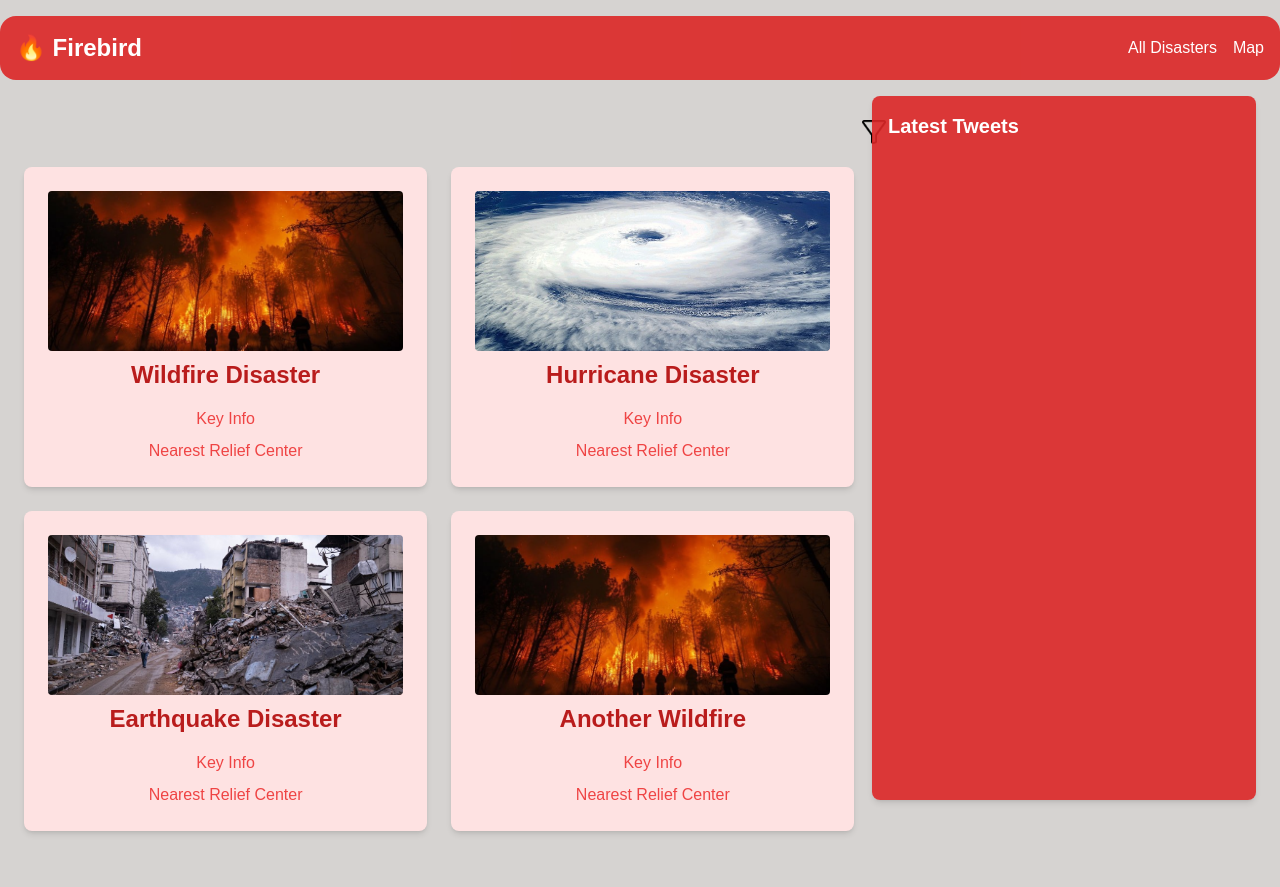
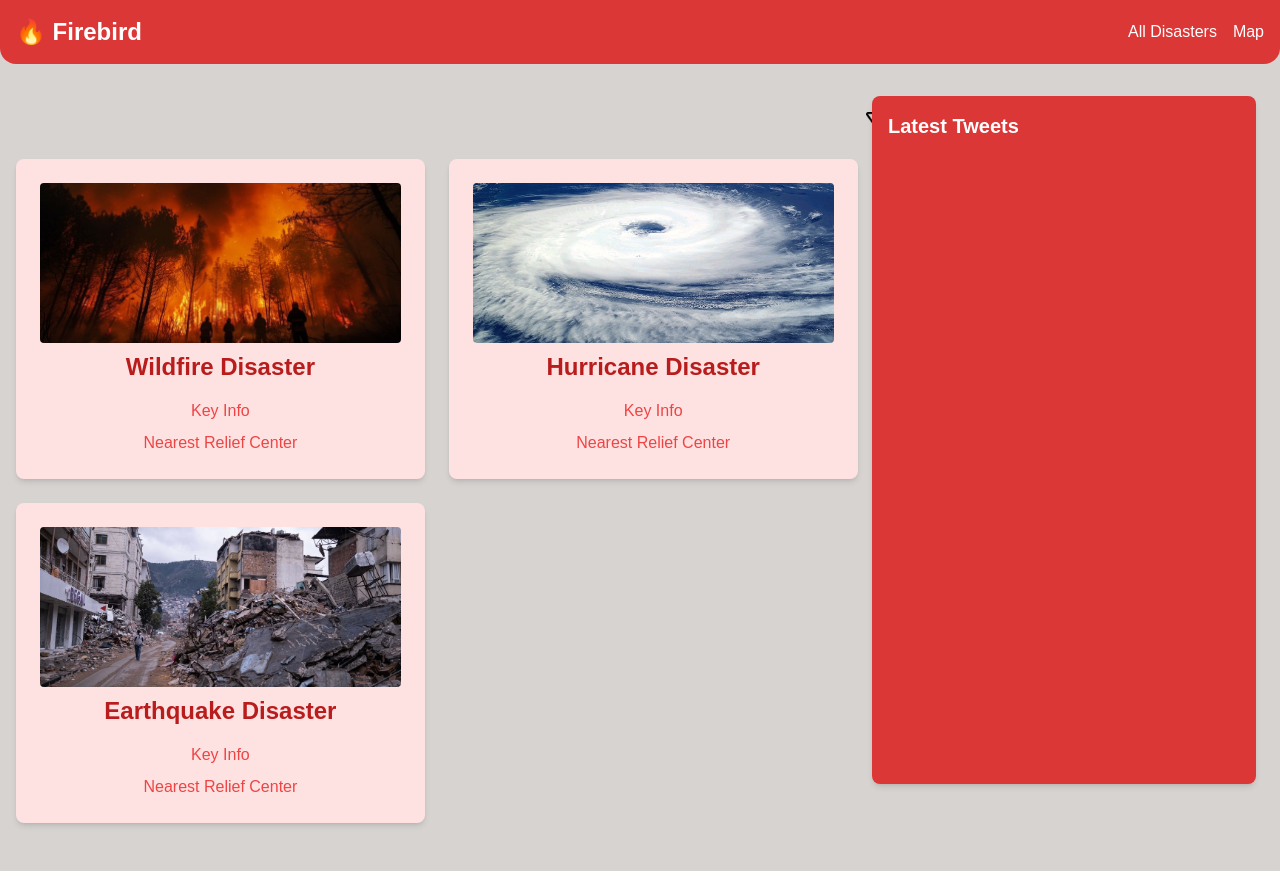
Before and after one commit to WiiExpertise/firebird, a Next.js app: page /dashboard in a window 1280 px wide. Built offline with nearby package versions, Linux system fonts and the light colour scheme.

Commit message:
Added color styling

```diff
--- a/app/alldisasters/page.tsx
+++ b/app/alldisasters/page.tsx
@@ -69,7 +69,7 @@ const AllDisasters: React.FC = () => {
 
   return (
     <div className="bg-stone-300 min-h-screen p-6 relative flex flex-col items-center">
-      <header className="bg-red-600/90 text-white p-4 w-full fixed top-2 left-0 z-50 rounded-2xl mt-2">
+      <header className="bg-[#DB3737] text-white p-4 w-full fixed top-0 left-0 z-50 rounded-t-none rounded-b-2xl">
         <div className="flex justify-between items-center">
           <Link href="/dashboard">
             <h1 className="text-2xl font-bold text-white">🔥 Firebird</h1>
--- a/app/components/TweetsSidebar.tsx
+++ b/app/components/TweetsSidebar.tsx
@@ -28,7 +28,7 @@ export function TweetsSidebar() {
   }, []);
 
   return (
-    <aside className="w-96 bg-red-600/90 text-black p-4 rounded-lg shadow-md fixed right-6 top-24 h-[calc(100vh-6rem)] overflow-y-auto z-40">
+    <aside className="w-96 bg-[#DB3737] text-black p-4 rounded-lg shadow-md fixed right-6 top-24 bottom-4 overflow-y-auto z-40">
       <h3 className="text-xl font-semibold mb-4 text-white">Latest Tweets</h3>
       <div className="space-y-4 flex flex-col">
         {tweets.map((tweet, index) => (
--- a/app/dashboard/page.tsx
+++ b/app/dashboard/page.tsx
@@ -6,12 +6,10 @@ import SortDropdown from "../../components/SortDropdown";
 import { TweetsSidebar } from "../components/TweetsSidebar";
 
 export default function FirebirdDashboard() {
-  // Initial disaster data without an image property.
   const initialData = [
     { name: "Wildfire Disaster", category: "Wildfire", keyInfo: "Key Info", reliefCenter: "Nearest Relief Center" },
     { name: "Hurricane Disaster", category: "Hurricane", keyInfo: "Key Info", reliefCenter: "Nearest Relief Center" },
     { name: "Earthquake Disaster", category: "Earthquake", keyInfo: "Key Info", reliefCenter: "Nearest Relief Center" },
-    { name: "Another Wildfire", category: "Wildfire", keyInfo: "Key Info", reliefCenter: "Nearest Relief Center" }
   ];
 
   // Maintain original data and display data (for sorting/filtering).
@@ -62,8 +60,8 @@ export default function FirebirdDashboard() {
   const uniqueCategories = Array.from(new Set(originalData.map((item) => item.category)));
 
   return (
-    <div className="bg-stone-300 min-h-screen p-6 relative">
-      <header className="bg-red-600/90 text-white p-4 w-full fixed top-2 left-0 z-50 rounded-2xl mt-2">
+    <div className="bg-stone-300 min-h-screen p-4 relative">
+      <header className="bg-[#DB3737] text-white p-4 w-full fixed top-0 left-0 z-50 rounded-t-none rounded-b-2xl">
         <div className="flex justify-between items-center">
           <Link href="/dashboard">
             <h1 className="text-2xl font-bold text-white">🔥 Firebird</h1>
@@ -90,7 +88,6 @@ export default function FirebirdDashboard() {
               categories={uniqueCategories}
             />
           </div>
-          {/* Disaster cards displayed in a 2-column grid */}
           <section className="grid grid-cols-2 gap-6 mb-8 mr-8">
             {displayData.map((disaster, index) => (
               <div
--- a/components/Accordion.tsx
+++ b/components/Accordion.tsx
@@ -18,6 +18,22 @@ const Accordion: React.FC<AccordionProps> = ({ numItems, data, itemClass, dropdo
 
   const handleToggle = (index: number) => {
     setOpenIndex(openIndex === index ? null : index);
+  };
+
+  const getSeverityColor = (severity: string | undefined) => {
+    switch (severity) {
+      case "Low":
+        return "border border-green-700 bg-green-500 text-white px-2 py-1 rounded";
+      case "Medium":
+        return "border border-yellow-700 bg-yellow-500 text-white px-2 py-1 rounded";
+      case "High":
+        return "border border-orange-700 bg-orange-500 text-white px-2 py-1 rounded";
+      case "Severe":
+        case "Critical":
+        return "border border-red-700 bg-red-500 text-white px-2 py-1 rounded";
+      default:
+        return "border border-gray-700 bg-gray-500 text-white px-2 py-1 rounded";
+    }
   };
 
   return (
@@ -54,7 +70,9 @@ const Accordion: React.FC<AccordionProps> = ({ numItems, data, itemClass, dropdo
                 </div>
                 <div className="flex items-center space-x-2">
                   <span className="font-semibold">Severity:</span>
-                  <span>{data[index]?.severity || "N/A"}</span>
+                  <span className={getSeverityColor(data[index]?.severity)}>
+                    {data[index]?.severity || "N/A"}
+                  </span>
                 </div>
               </div>
             </div>
```
